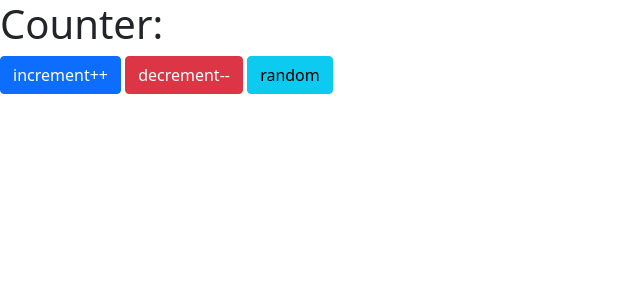
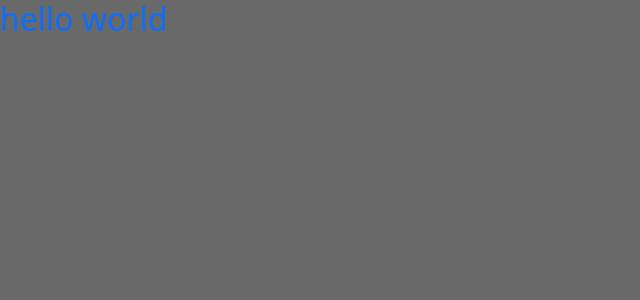
Before and after one commit to Tolkinxon/nextJs, a React (Create React App) app: page / in a window 1280 px wide. Shown: the top 300 px of the page, without its empty margins (0-640 px from the left). Built offline with nearby package versions, Linux system fonts and the light colour scheme.

Commit message:
added new librariyes

```diff
--- /dev/null
+++ b/db.json
@@ -0,0 +1,7 @@
+{
+    "name": [
+        {
+            "age": 25
+        }
+    ]
+}
--- a/public/index.html
+++ b/public/index.html
@@ -3,16 +3,9 @@
 <head>
   <meta charset="UTF-8">
   <meta name="viewport" content="width=device-width, initial-scale=1.0">
-  <link href="https://cdn.jsdelivr.net/npm/bootstrap@5.0.2/dist/css/bootstrap.min.css" rel="stylesheet" integrity="sha384-EVSTQN3/azprG1Anm3QDgpJLIm9Nao0Yz1ztcQTwFspd3yD65VohhpuuCOmLASjC" crossorigin="anonymous">
-  <title>redux_projeck</title>
+  <title>redux_project</title>
 </head>
 <body>
-  <div>
-    <h1>Counter: <span  id="counter"></span></h1>
-    <button id="increment" class="btn btn-primary">increment++</button>
-    <button id="decrement" class="btn btn-danger">decrement--</button>
-    <button id="random" class="btn btn-info">random</button>
-  </div>
   <div id="root"></div>
 </body>
 </html>
--- a/src/App.js
+++ b/src/App.js
@@ -1,8 +1,14 @@
+import './index.scss'
+
+
 const App = () => {
     return (
         <>
+            <h2 className="text-primary">
+                hello world
+            </h2>
         </>
-     );
+    )
 }
 
 export default App;
--- a/src/index.js
+++ b/src/index.js
@@ -1,39 +1,13 @@
 import React from 'react';
 import ReactDOM from 'react-dom/client';
-import { createStore, bindActionCreators } from 'redux'
-import { reducer } from './redux/reducer';
-import  * as actions  from './redux/actions';
-
-
-const store = createStore(reducer)
-const { dispatch, getState, subscribe} = store
-
-subscribe(()=> {
-  document.querySelector('#counter').textContent = getState().value
-})
-
-
-
-const { incr, decr, random } = bindActionCreators(actions, dispatch)
-
-
-
-document.querySelector('#increment').addEventListener('click', () => {
-  incr()
-})
-
-document.querySelector('#decrement').addEventListener('click', () => {
-  decr()
-})
-
-document.querySelector('#random').addEventListener('click', () => {
-  const randomNumber = Math.round(Math.random() * 10)
-  random(randomNumber)
-})
+import App from './App'
+import { createStore } from 'redux'
+import { Provider } from 'react-redux';
 
 
 const root = ReactDOM.createRoot(document.getElementById('root'));
 root.render(
-  <React.StrictMode>
-  </React.StrictMode>
+<React.StrictMode>
+  <App />
+</React.StrictMode>
 );
--- /dev/null
+++ b/src/index.scss
@@ -0,0 +1,11 @@
+@import "bootstrap/dist/css/bootstrap.min.css";
+
+*{
+    margin: 0;
+    padding: 0;
+    box-sizing: border-box;
+}
+
+body {
+    background-color: dimgray;
+}
--- a/src/redux/actions.js
+++ /dev/null
@@ -1,3 +0,0 @@
-export const incr = () => ({type: 'INCREMENT'})
-export const decr = () => ({type: 'DECREMENT'})
-export const random = (value) => ({type: 'RANDOM', payload: value})
--- a/src/redux/reducer.js
+++ /dev/null
@@ -1,22 +0,0 @@
-let initialState = {
-    value: 0
-  }
-export const reducer = (state = initialState, action) => {
-    switch(action.type){
-      case 'INCREMENT':
-        return {
-          ...state,
-          value: state.value + 1
-        }
-      case 'DECREMENT':
-        return {
-          ...state,
-          value: state.value - 1
-        }
-      case 'RANDOM':
-        return{
-          ...state,
-          value: state.value * action.payload
-        }
-    }
-  }
```
Also changed, not shown: package.json (+6 -1 lines), src/Components/Counter.js (deleted, +0 -8 lines), 1 other file (tests, documents, lock files or other folders).
